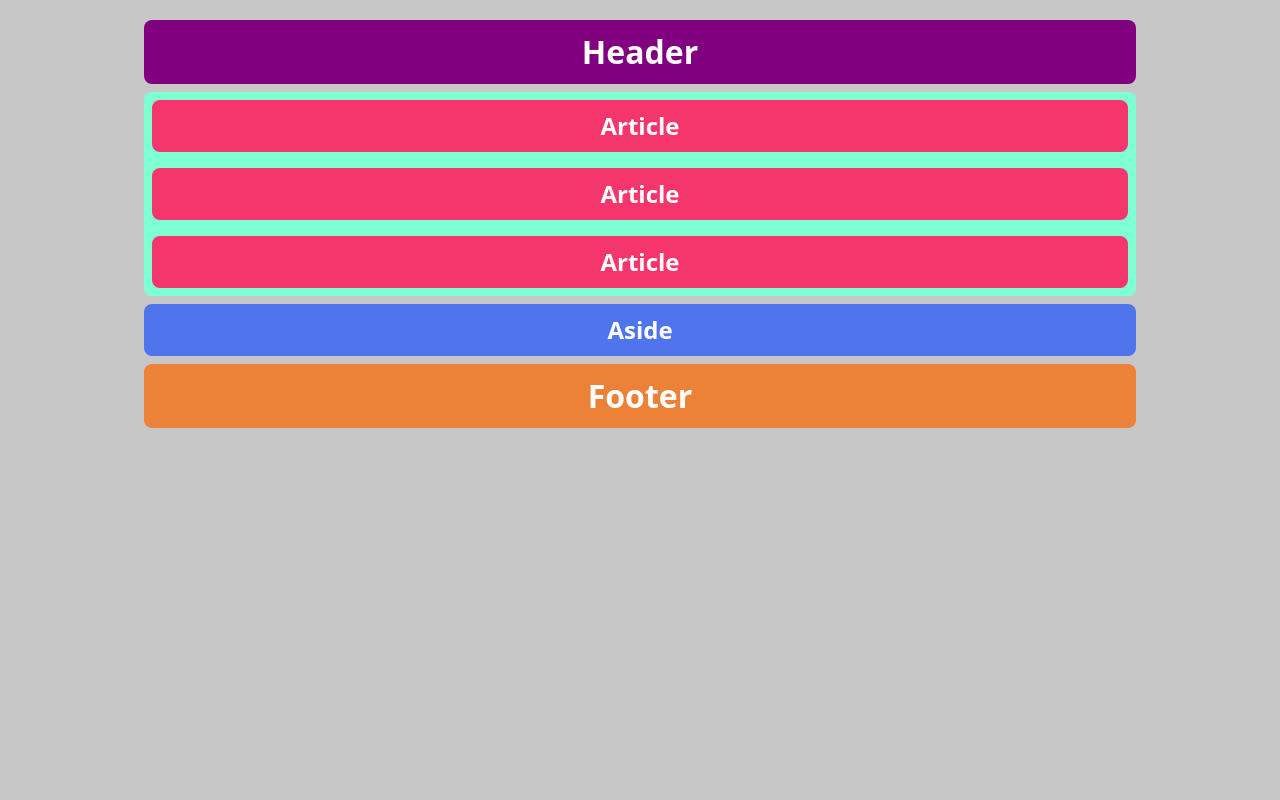
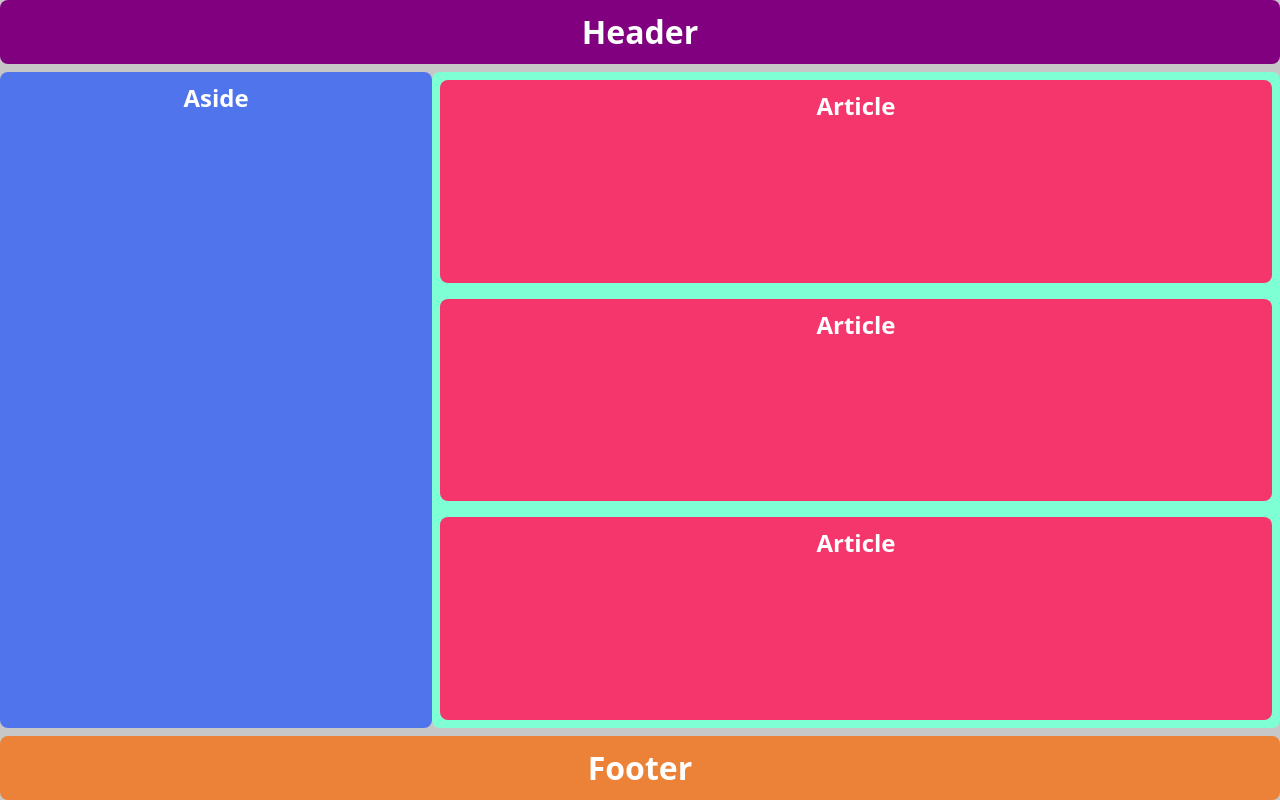
Before and after one commit to rboswellj/flexbox-wireframe-practice, a plain HTML site: page index.html in a window 1280 px wide. Drawn offline with Linux system fonts and the light colour scheme.

Commit message:
Added a media query with a break of 480 to adjust layout for desktop

```diff
--- a/css/style.css
+++ b/css/style.css
@@ -3,45 +3,73 @@ body {
     font-family: Arial, Helvetica, sans-serif;
     display: flex;
     flex-direction: column;
-    align-items: center;
-    padding: 20px;
     text-align: center;
     color: white;
     gap: .5rem;
-
+    height: 100vh;
+    width: 100vw;
 }
 header {
     background-color: purple;
     padding: .5rem;
     border-radius: 8px;
-    width: 80%;
+    width: 100%;
 }
 main {
     background-color: aquamarine;
     padding: .5rem;
     border-radius: 8px;
-    width: 80%;
     display:flex;
     flex-direction: column;
     gap: 1rem;
     align-items: center;
-    padding: .5rem;
+    flex: 1;
 }
 article {
     background-color: rgb(244, 54, 108);
     padding: .5rem;
     border-radius: 8px;
     width: 100%;
+    flex: 1;
 }
 aside {
     background-color: rgb(80, 116, 235);
     padding: .5rem;
     border-radius: 8px;
-    width: 80%;
+    flex: 1;
 }
 footer {
     background-color: rgb(236, 130, 55);
     padding: .5rem;
     border-radius: 8px;
-    width: 80%;
+    width: 100%;
 }
+
+.container {
+    display: flex;
+    flex: 1;
+    flex-direction: column;
+    width: 100%;
+    align-items: stretch;
+    height: 100%;
+}
+
+@media screen and (min-width: 480px) {
+    header {
+        width: 100%;
+    }
+    .container {
+        flex-direction: row-reverse;
+    }
+    footer {
+        width: 100%;
+    }
+    aside {
+        height: 100%;
+        flex: 1;
+    }
+    main {
+        flex: 2;
+        height: 100%;
+    }
+}
--- a/index.html
+++ b/index.html
@@ -11,6 +11,7 @@
     <header>
             <h1>Header</h1>
         </header>
+    <div class = "container">
         <main>
             <article>
                 <h1>Article</h1>
@@ -25,6 +26,7 @@
         <aside>
                 <h1>Aside</h1>
         </aside>
+    </div>
     <footer>
         <h1>Footer</h1>
     </footer>
```
Also changed, not shown: desktop-wireframe.png (added). Lines whose indentation alone changed are shown as unchanged.
